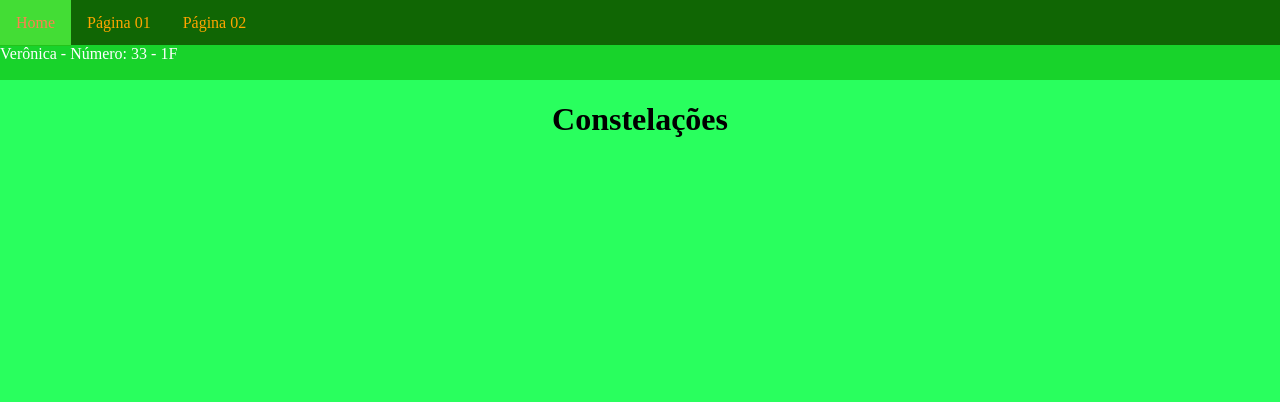
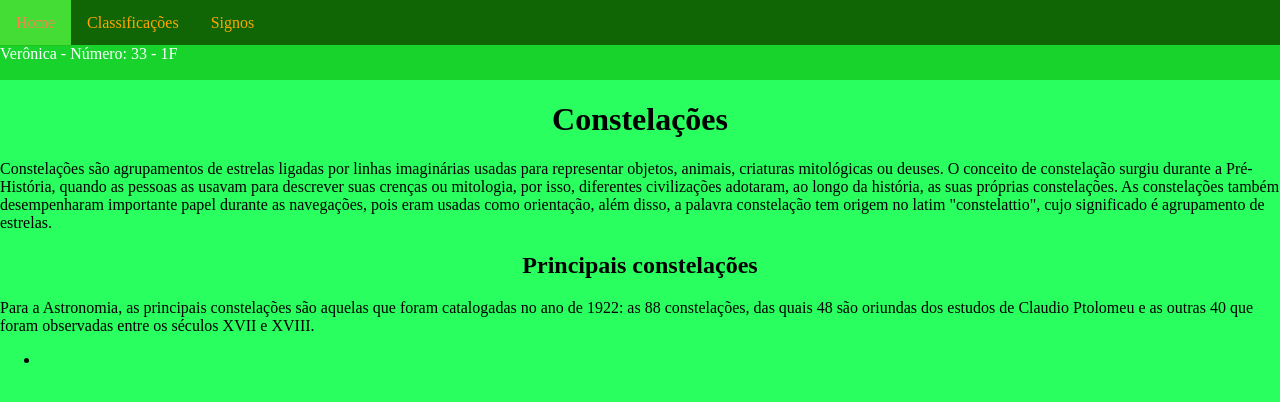
Before and after one commit to vevekita/primeirof_2t, a plain HTML site: page index.html in a window 1280 px wide. Drawn offline with Linux system fonts and the light colour scheme.

Commit message:
Aula 25/08

```diff
--- a/estilo.css
+++ b/estilo.css
@@ -6,6 +6,9 @@ body{
 h1{
   text-align: center;
 
+}
+h2{
+  text-align: center;
 }
 .caixa1{
   position: absolute;
--- a/index.html
+++ b/index.html
@@ -11,8 +11,8 @@
       <nav>
           <ul>
               <li><a href="index.html">Home</a></li>
-              <li><a href="pagina01.html">Página 01</a></li>
-              <li><a href="pagina02.html">Página 02</a></li>
+              <li><a href="pagina01.html">Classificações</a></li>
+              <li><a href="pagina02.html">Signos</a></li>
           </ul>
       </nav>
   </div>
@@ -22,7 +22,20 @@
   <!-- Verônica - Número: 33 - 1F-->
 </div>
 <h1>Constelações</h1>
+<p>Constelações são agrupamentos de estrelas ligadas por linhas imaginárias usadas para representar objetos, animais, criaturas mitológicas ou deuses. O conceito de constelação surgiu durante a Pré-História, quando as pessoas as usavam para descrever suas crenças ou mitologia, por isso, diferentes civilizações adotaram, ao longo da história, as suas próprias constelações.
+
+  As constelações também desempenharam importante papel durante as navegações, pois eram usadas como orientação, além disso, a palavra constelação tem origem no latim "constelattio", cujo significado é agrupamento de estrelas.
+
+</p>
+<h2>Principais constelações</h2>
+<p>Para a Astronomia, as principais constelações são aquelas que foram catalogadas no ano de 1922: as 88 constelações, das quais 48 são oriundas dos estudos de Claudio Ptolomeu e as outras 40 que foram observadas entre os séculos XVII e XVIII.
+
+  </p>
+  <ul>
+    <li></li>
+  </ul>
     </div>
+
 
   </body>
 </html>
```
